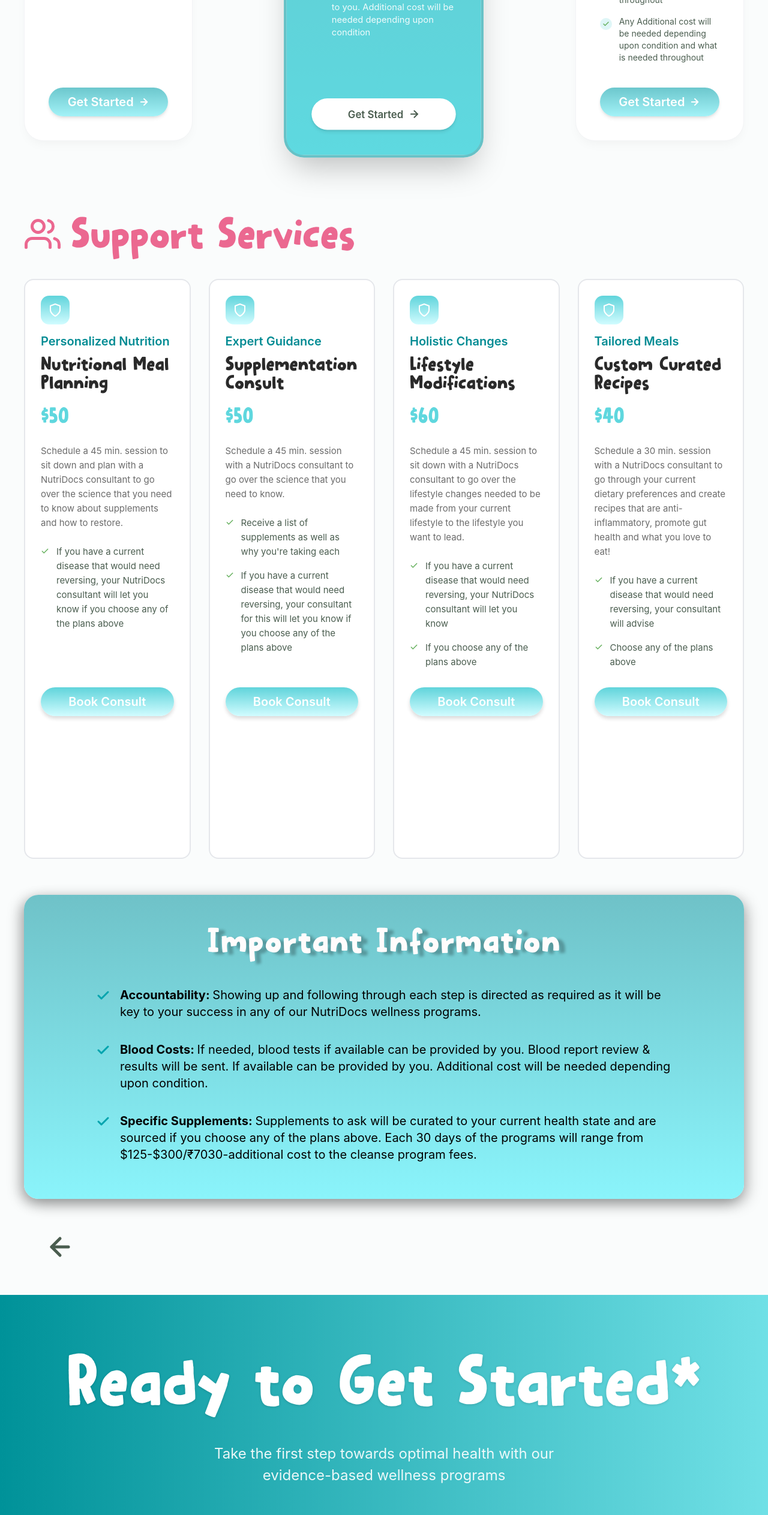
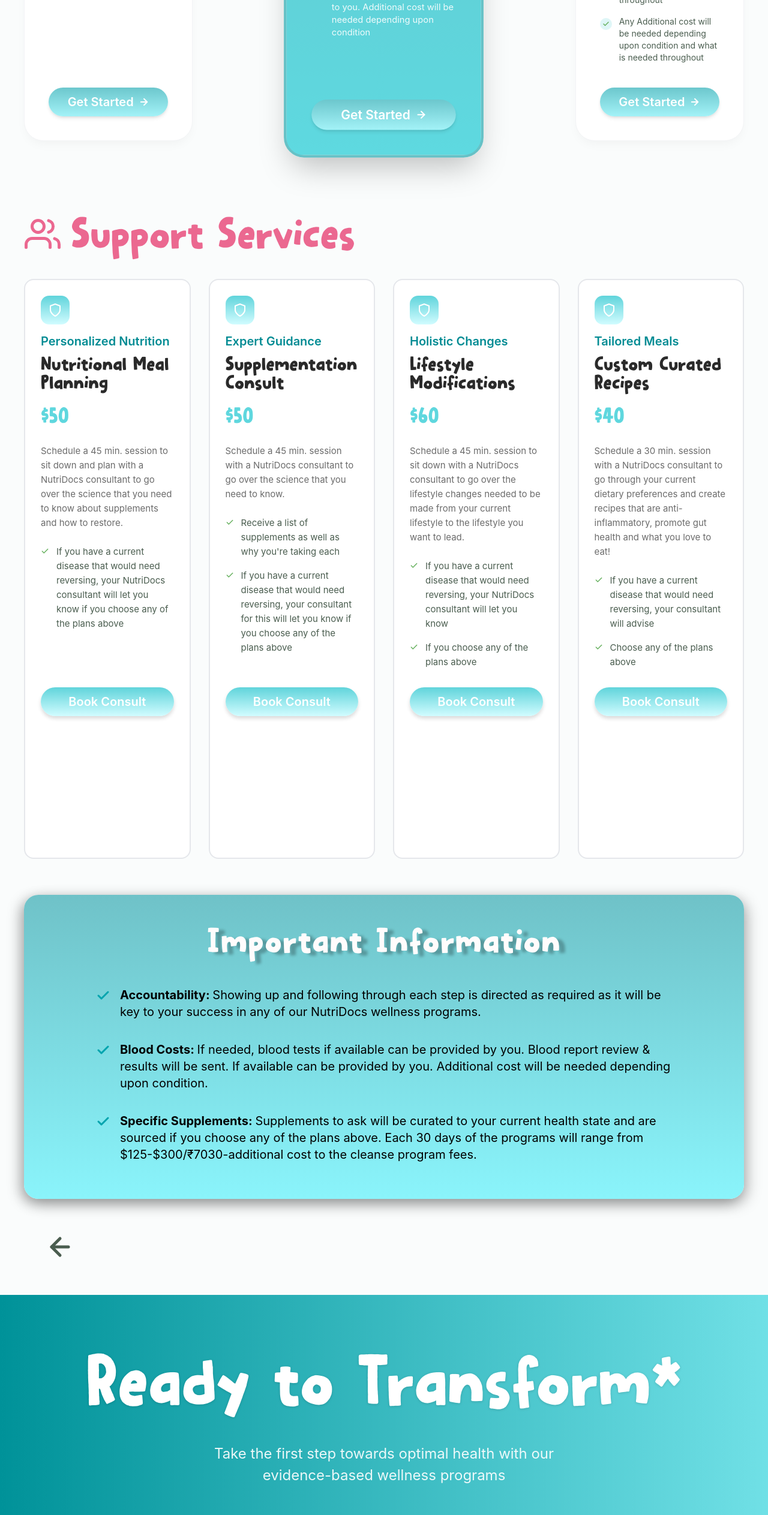
Before and after one commit to prncenium/JhalakFresh, a React (Vite) app in the folder nutridocs/: page /real-adult-plans in a window 1280 px wide. Shown: the part 2061-4587 px from the top of the page at 60% size. Built offline with nearby package versions, Linux system fonts and the light colour scheme.

Commit message:
routes working

```diff
--- a/nutridocs/src/pages/RealAdultPlans.jsx
+++ b/nutridocs/src/pages/RealAdultPlans.jsx
@@ -67,10 +67,13 @@ export default function RealAdultPlans() {
               </div>
             ))}
           </div>
-          <button className="w-full h-[48px] rounded-full bg-[linear-gradient(to_bottom,_#6cc7cd,_#a3f2f7)] flex items-center justify-center gap-[8px] hover:scale-[1.02] transition-transform shadow-md mt-auto">
+          <Link
+  to="/adult-plans"
+  className="w-full h-[48px] rounded-full bg-[linear-gradient(to_bottom,_#6cc7cd,_#a3f2f7)] flex items-center justify-center gap-[8px] hover:scale-[1.02] transition-transform shadow-md mt-auto"
+>
   <span className="font-inter text-[20px] font-semibold text-white">Get Started</span>
   <svg width="18" height="18" viewBox="0 0 24 24" fill="none" stroke="white" strokeWidth="2.5" strokeLinecap="round" strokeLinejoin="round"><line x1="5" y1="12" x2="19" y2="12"></line><polyline points="12 5 19 12 12 19"></polyline></svg>
-          </button>
+</Link>
         </div>
 
         {/* CARD 2: 30 Day Gut Healing (MOST POPULAR) */}
@@ -111,10 +114,13 @@ export default function RealAdultPlans() {
               </div>
             ))}
           </div>
-          <button className="w-full h-[50px] rounded-full bg-white flex items-center justify-center gap-[8px] hover:scale-[1.02] transition-transform shadow-md mt-auto text-[#4a5d4f]">
-            <span className="font-inter text-[16px] font-semibold">Get Started</span>
-            <svg width="18" height="18" viewBox="0 0 24 24" fill="none" stroke="currentColor" strokeWidth="2.5" strokeLinecap="round" strokeLinejoin="round"><line x1="5" y1="12" x2="19" y2="12"></line><polyline points="12 5 19 12 12 19"></polyline></svg>
-          </button>
+          <Link
+  to="/adult-plans"
+  className="w-full h-[48px] rounded-full bg-[linear-gradient(to_bottom,_#6cc7cd,_#a3f2f7)] flex items-center justify-center gap-[8px] hover:scale-[1.02] transition-transform shadow-md mt-auto"
+>
+  <span className="font-inter text-[20px] font-semibold text-white">Get Started</span>
+  <svg width="18" height="18" viewBox="0 0 24 24" fill="none" stroke="white" strokeWidth="2.5" strokeLinecap="round" strokeLinejoin="round"><line x1="5" y1="12" x2="19" y2="12"></line><polyline points="12 5 19 12 12 19"></polyline></svg>
+</Link>
         </div>
 
         {/* CARD 3: Guided Disease Reversal */}
@@ -150,10 +156,13 @@ export default function RealAdultPlans() {
               </div>
             ))}
           </div>
-          <button className="w-full h-[48px] rounded-full bg-[linear-gradient(to_bottom,_#6cc7cd,_#a3f2f7)] flex items-center justify-center gap-[8px] hover:scale-[1.02] transition-transform shadow-md mt-auto">
+          <Link
+  to="/adult-plans"
+  className="w-full h-[48px] rounded-full bg-[linear-gradient(to_bottom,_#6cc7cd,_#a3f2f7)] flex items-center justify-center gap-[8px] hover:scale-[1.02] transition-transform shadow-md mt-auto"
+>
   <span className="font-inter text-[20px] font-semibold text-white">Get Started</span>
   <svg width="18" height="18" viewBox="0 0 24 24" fill="none" stroke="white" strokeWidth="2.5" strokeLinecap="round" strokeLinejoin="round"><line x1="5" y1="12" x2="19" y2="12"></line><polyline points="12 5 19 12 12 19"></polyline></svg>
-          </button>
+</Link>
         </div>
 
       </section>
@@ -258,11 +267,14 @@ export default function RealAdultPlans() {
             </div>
 
             {/* Book Consult Button */}
-            <button className="w-full max-w-[231px] mx-auto h-[48px] rounded-full bg-[linear-gradient(to_bottom,_#60d4db,_#d1fcff)] shadow-[0_4px_6px_rgba(0,0,0,0.15)] flex items-center justify-center hover:scale-105 transition-transform mt-auto mb-[210px]">
+            <Link
+  to="/adult-plans"
+  className="w-full max-w-[231px] mx-auto h-[48px] rounded-full bg-[linear-gradient(to_bottom,_#60d4db,_#d1fcff)] shadow-[0_4px_6px_rgba(0,0,0,0.15)] flex items-center justify-center hover:scale-105 transition-transform mt-auto mb-[210px]"
+>
   <span className="font-inter text-[20px] font-semibold text-white leading-[1.05]">
     Book Consult
   </span>
-            </button>
+</Link>
 
           </div>
         ))}
@@ -337,7 +349,7 @@ export default function RealAdultPlans() {
 
               <NewsletterCTA
   theme="ready"
-  title="Ready to Get Started*"
+  title="Ready to Transform*"
   subtitle="Take the first step towards optimal health with our evidence-based wellness programs"
   buttonText="Schedule Consultation"
   showContactLink={true}
--- a/nutridocs/src/pages/RealKidsPlans.jsx
+++ b/nutridocs/src/pages/RealKidsPlans.jsx
@@ -66,10 +66,13 @@ export default function RealKidsPlans() {
               </div>
             ))}
           </div>
-          <button className="w-full h-[48px] rounded-full bg-[linear-gradient(to_bottom,_#6cc7cd,_#a3f2f7)] flex items-center justify-center gap-[8px] hover:scale-[1.02] transition-transform shadow-md mt-auto">
+          <Link
+  to="/kids-plans"
+  className="w-full h-[48px] rounded-full bg-[linear-gradient(to_bottom,_#6cc7cd,_#a3f2f7)] flex items-center justify-center gap-[8px] hover:scale-[1.02] transition-transform shadow-md mt-auto"
+>
   <span className="font-inter text-[20px] font-semibold text-white">Get Started</span>
   <svg width="18" height="18" viewBox="0 0 24 24" fill="none" stroke="white" strokeWidth="2.5" strokeLinecap="round" strokeLinejoin="round"><line x1="5" y1="12" x2="19" y2="12"></line><polyline points="12 5 19 12 12 19"></polyline></svg>
-          </button>
+</Link>
         </div>
 
         {/* CARD 2: 30 Day Gut Healing (MOST POPULAR) */}
@@ -110,10 +113,13 @@ export default function RealKidsPlans() {
               </div>
             ))}
           </div>
-          <button className="w-full h-[50px] rounded-full bg-white flex items-center justify-center gap-[8px] hover:scale-[1.02] transition-transform shadow-md mt-auto text-[#4a5d4f]">
-            <span className="font-inter text-[16px] font-semibold">Get Started</span>
-            <svg width="18" height="18" viewBox="0 0 24 24" fill="none" stroke="currentColor" strokeWidth="2.5" strokeLinecap="round" strokeLinejoin="round"><line x1="5" y1="12" x2="19" y2="12"></line><polyline points="12 5 19 12 12 19"></polyline></svg>
-          </button>
+          <Link
+  to="/kids-plans"
+  className="w-full h-[48px] rounded-full bg-[linear-gradient(to_bottom,_#6cc7cd,_#a3f2f7)] flex items-center justify-center gap-[8px] hover:scale-[1.02] transition-transform shadow-md mt-auto"
+>
+  <span className="font-inter text-[20px] font-semibold text-white">Get Started</span>
+  <svg width="18" height="18" viewBox="0 0 24 24" fill="none" stroke="white" strokeWidth="2.5" strokeLinecap="round" strokeLinejoin="round"><line x1="5" y1="12" x2="19" y2="12"></line><polyline points="12 5 19 12 12 19"></polyline></svg>
+</Link>
         </div>
 
         {/* CARD 3: Guided Disease Reversal */}
@@ -149,10 +155,13 @@ export default function RealKidsPlans() {
               </div>
             ))}
           </div>
-          <button className="w-full h-[48px] rounded-full bg-[linear-gradient(to_bottom,_#6cc7cd,_#a3f2f7)] flex items-center justify-center gap-[8px] hover:scale-[1.02] transition-transform shadow-md mt-auto">
+          <Link
+  to="/kids-plans"
+  className="w-full h-[48px] rounded-full bg-[linear-gradient(to_bottom,_#6cc7cd,_#a3f2f7)] flex items-center justify-center gap-[8px] hover:scale-[1.02] transition-transform shadow-md mt-auto"
+>
   <span className="font-inter text-[20px] font-semibold text-white">Get Started</span>
   <svg width="18" height="18" viewBox="0 0 24 24" fill="none" stroke="white" strokeWidth="2.5" strokeLinecap="round" strokeLinejoin="round"><line x1="5" y1="12" x2="19" y2="12"></line><polyline points="12 5 19 12 12 19"></polyline></svg>
-          </button>
+</Link>
         </div>
 
       </section>
@@ -257,11 +266,14 @@ export default function RealKidsPlans() {
             </div>
 
             {/* Book Consult Button */}
-            <button className="w-full max-w-[231px] mx-auto h-[48px] rounded-full bg-[linear-gradient(to_bottom,_#60d4db,_#d1fcff)] shadow-[0_4px_6px_rgba(0,0,0,0.15)] flex items-center justify-center hover:scale-105 transition-transform mt-auto mb-[210px]">
+            <Link
+  to="/kids-plans"
+  className="w-full max-w-[231px] mx-auto h-[48px] rounded-full bg-[linear-gradient(to_bottom,_#60d4db,_#d1fcff)] shadow-[0_4px_6px_rgba(0,0,0,0.15)] flex items-center justify-center hover:scale-105 transition-transform mt-auto mb-[210px]"
+>
   <span className="font-inter text-[20px] font-semibold text-white leading-[1.05]">
     Book Consult
   </span>
-            </button>
+</Link>
 
           </div>
         ))}
```
Lines whose indentation alone changed are shown as unchanged.
